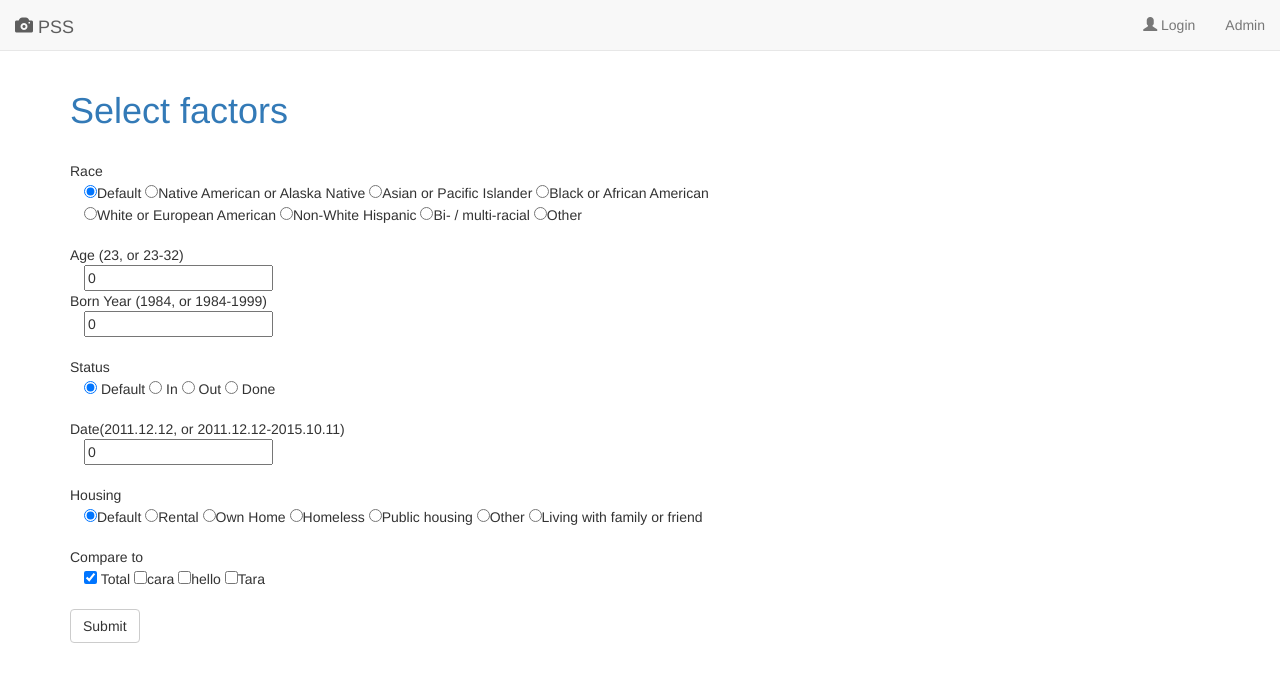
After one commit to yoonhas/tipcenter, a Django app: page /PSS/compare/ in a window 1280 px wide. The commit adds this page. Shown: the top 682 px of the page. Run offline with Django 3.2, Linux system fonts and the light colour scheme; data comes from the database, SQL or seed files in the repository; both versions use the stored data as it was after the commit; parts of the project's set-up code (start-up, migrations or seed data) failed here and were passed over; some libraries are stand-ins or nearby versions.

Commit message:
modified

```diff
--- /dev/null
+++ b/PSS/templates/PSS/compare.html
@@ -0,0 +1,77 @@
+{% extends 'PSS/base.html' %}
+{% block content %}
+
+<html>
+    <head>
+        <title> Compare </title>
+    </head>
+    <body>
+        <div>
+            <h1><a href="">Select factors</a></h1>
+        </div>
+
+            <form action="{% url 'PSS:compare_detail' %}" method="post" class="post-form">{% csrf_token %}
+                <br>Race <br>
+            <span style="margin-left:1em"></span>
+                <input type="radio" name="race" value=77 checked }>Default
+                <input type="radio" name="race" value=0>Native American or Alaska Native
+                <input type="radio" name="race" value=1>Asian or Pacific Islander
+                <input type="radio" name="race" value=2}>Black or African American <br>
+                <span style="margin-left:1em"></span>
+                <input type="radio" name="race" value=3>White or European American
+                <input type="radio" name="race" value=4}>Non-White Hispanic
+                <input type="radio" name="race" value=5>Bi- / multi-racial
+                <input type="radio" name="race" value=6}>Other
+
+            <br><br>
+            Age (23, or 23-32) <br>
+            <span style="margin-left:1em"></span>
+                <input type="text" name="age" value="0">
+            <br>
+
+            Born Year (1984, or 1984-1999)<br>
+                <span style="margin-left:1em"></span>
+                <input type="text" name="year" value="0">
+            <br><br>
+
+            Status <br><span style="margin-left:1em"></span>
+                <input type="radio" name="status" value=77 checked> Default
+                <input type="radio" name="status" value=0> In
+                <input type="radio" name="status" value=1> Out
+                <input type="radio" name="status" value=2> Done
+
+            <br>
+            <br>
+                Date(2011.12.12, or 2011.12.12-2015.10.11) <br>
+                <span style="margin-left:1em"></span>
+               <input type="text" name="date" value=0></span>
+            <br><br>
+            Housing <br>
+                <span style="margin-left:1em"></span>
+                <input type="radio" name="Housing" value=77 checked>Default
+                <input type="radio" name="Housing" value=0>Rental
+                <input type="radio" name="Housing" value=1>Own Home
+                <input type="radio" name="Housing" value=2>Homeless
+                <input type="radio" name="Housing" value=3>Public housing
+                <input type="radio" name="Housing" value=4>Other
+                <input type="radio" name="Housing" value=5>Living with family or friend
+                <br><br>
+
+                Compare to <br>
+                <span style="margin-left:1em"></span>
+                {% for i in agents %}
+                    {% if i.get_username == 'yoonhas' %}
+                        <input type="checkbox" name="compare" value={{ i.id }} checked> Total
+                    {% else %}
+                        <input type="checkbox" name="compare" value={{ i.id }} >{{ i.get_username }}
+                    {% endif %}
+                {% endfor %}
+
+                <br>
+                <br>
+            <button type="submit" class="save btn btn-default">Submit</button>
+        </form>
+        </body>
+</html>
+
+{% endblock %}
--- a/PSS/urls.py
+++ b/PSS/urls.py
@@ -60,6 +60,8 @@ urlpatterns = [
     url(r'^thankyou/$', views.Thanks, name="thanks"),
     url(r'^(?P<agent_id>[0-9]+)/summary/$', views.summary, name="summary"),
     url(r'^(?P<agent_id>[0-9]+)/score/detail/$', views.score_detail, name="score_detail"),
-
+    url(r'^compare/$', views.compare_view, name= 'compare_view'),
+    url(r'^compare/detail/$', views.compare_detail, name= 'compare_detail'),
+    url(r'^showgraph$', views.show_graph, name='show_graph'),
 
 ]
--- a/PSS/views.py
+++ b/PSS/views.py
@@ -4,10 +4,9 @@ from  django.views.generic.edit import CreateView
 from django.http import HttpResponse, HttpResponseRedirect
 from django.views import generic
 from  django.contrib import messages
-from django.views.generic.detail import DetailView
 from django.core.urlresolvers import reverse_lazy
-from .forms import CreateUserForm,EB_Form, EH_Form
-from django.contrib.auth.models import User, Permission
+from .forms import CreateUserForm
+from django.contrib.auth.models import User
 from django.contrib.auth import get_user_model
 from .models import Surveyee, SurveyTimes,EB, EH, EH_Question, ES_Question, ES, Tip_Question, Tip, EB_Question
 from .models import EXF_Question,EXF, R, R_Question, SEF, SEF_Question, GR, GR_Question, SPR, SPR_Question,Total_for_Admin
@@ -17,6 +16,10 @@ from .readFile import readFile
 import pandas as pd
 import logging
 from django_pandas.io import read_frame
+import mpld3
+from mpld3 import plugins
+import matplotlib.pyplot as plt
+import numpy as np
 
 pd.set_option('precision', 6)
 # Create your views here.
@@ -576,7 +579,6 @@ def DM_view1(request, surveyee_caseNum,survey):
     surveyee = Surveyee.objects.get(caseNum=surveyee_caseNum)
     try:
         if (DM.objects.filter(caseNum=surveyee, surveytime=survey).exists()):
-            total_for_admin(surveyee_caseNum, survey, time)
             return redirect('PSS:thanks')
 
         else:
@@ -597,11 +599,12 @@ def DM_view1(request, surveyee_caseNum,survey):
     else:
 
         dm.save()
-        total_for_admin(surveyee_caseNum, survey, time)
+        total_for_admin(surveyee_caseNum, survey, time, dm.id)
         return redirect('PSS:thanks')
 
 
-def total_for_admin(surveyee_caseNum, survey, time ):
+def total_for_admin(surveyee_caseNum, survey, time, dm_id ):
+    dm = DM.objects.get(id =dm_id)
     surveyee = Surveyee.objects.get(caseNum=surveyee_caseNum)
     surveyTime = SurveyTimes.objects.get(caseNum=surveyee_caseNum, time=time)
     eb = EB.objects.get(caseNum=surveyee_caseNum, time=time, surveytime=survey)
@@ -674,8 +677,23 @@ def total_for_admin(surveyee_caseNum, survey, time ):
                             Ess1=ess1, Ess2=ess2, Ess3=ess3, Ess4= ess4, Ess_all= ess_all,
                             PSS=pss, Resilience=resilience, Self_Efficacy=self_efficacy,
                             GR_Con=gr_con, GR_Per=gr_per, GR_all=gr_all, SPR_all=sprituallity,
-                            F_self=f_self, F_other=f_other,F_situation=f_situation, F_all=f_all
-                            )
+                            F_self=f_self, F_other=f_other,F_situation=f_situation, F_all=f_all,
+                            DM1=dm.DM1, DM1_1_year=dm.DM1_1_year,
+                            DM1_1_month=dm.DM1_1_month,
+                            DM1_1_days=dm.DM1_1_days,
+                            DM1_2=dm.DM1_2, DM1_3=dm.DM1_3, DM1_4=dm.DM1_4,
+                            DM2=dm.DM2, DM3=dm.DM3, DM4=dm.DM4,
+                            DM5=dm.DM5,
+                            DM6=dm.DM6, DM7=dm.DM7, DM8=dm.DM8, DM9=dm.DM9,
+                            DM9_1=dm.DM9_1,
+                            DM10=dm.DM10,
+                            DM11_1=dm.DM11_1, DM11_2=dm.DM11_2, DM11_3=dm.DM11_3,
+                            DM11_4=dm.DM11_4,
+                            DM12_1=dm.DM12_1, DM12_3=dm.DM12_3, DM13=dm.DM13,
+                            DM14=dm.DM14, DM14_1=dm.DM14_1,
+                            DM15=dm.DM15, DM16=dm.DM16, DM17=dm.DM17, DM18=dm.DM18,
+                            DM19=dm.DM19)
+
     total.save()
 
 
@@ -867,7 +885,20 @@ def inputFromPanda(df):
                                 Ess3=df.ix[i]['ESS3'], Ess4=df.ix[i]['ESS4'], Ess_all=df.ix[i]['ESS_all'], PSS=df.ix[i]['EHS_all']-df.ix[i]['PEBS_all'],
                                 Resilience=df.ix[i]['R_all'], Self_Efficacy=df.ix[i]['SEF_all'],GR_Con=df.ix[i]['GR_con'], GR_Per=df.ix[i]['GR_per'],
                                 GR_all=df.ix[i]['GR_all'], SPR_all=df.ix[i]['SPR_all'], F_self=df.ix[i]['F_self'], F_other=df.ix[i]['F_other'],
-                                F_situation=df.ix[i]['F_situation'], F_all=df.ix[i]['F_all'])
+                                F_situation=df.ix[i]['F_situation'], F_all=df.ix[i]['F_all'], DM1=df.ix[i]['Employed'], DM1_1_year=df.ix[i]['YearsEmployed'], DM1_1_month=df.ix[i]['MonthsEmployed'],
+                                DM1_1_days=df.ix[i]['DaysEmployed'],
+                                DM1_2=0, DM1_3=0, DM1_4=0,
+                                DM2=0, DM3=0, DM4=0,
+                                DM5=0,
+                                DM6=0, DM7=0, DM8=2, DM9=1,
+                                DM9_1='',
+                                DM10=1,
+                                DM11_1=1, DM11_2=1, DM11_3=1,
+                                DM11_4=1,
+                                DM12_1=1, DM12_3=1, DM13=df.ix[i]['Gender'],
+                                DM14=df.ix[i]['Race'], DM14_1=' ',
+                                DM15=1, DM16=df.ix[i]['EDULevel'], DM17=1, DM18=1,
+                                DM19=1)
         total.save()
 
 
@@ -974,6 +1005,43 @@ def summary(request, agent_id):
     F_situation=models.FloatField(null=False)
     F_all=models.FloatField(null=False)'''
 
+def draw_graph(box):
+    peb =pd.DataFrame(columns=['Health', 'Community','Childcare', 'Jobskills', 'SoftSkill', 'Peb_all'])
+    ehs =pd.DataFrame(columns=['Empowerment', 'Selfmotivation', 'SkilResources', 'GaolOrientation','Ehs_all'])
+    ess =pd.DataFrame(columns=['Ess1','Ess2','Ess3','Ess4', 'Ess_all', 'PSS'])
+
+    for i in range(4):
+        _, diction = box[i]
+        peb.loc[i] = [diction['Health']['mean'],diction['Community']['mean'],diction['Childcare']['mean']
+            ,diction['Jobskills']['mean'],diction['SoftSkill']['mean'],diction['Peb_all']['mean']]
+        ehs.loc[i] = [diction['Empowerment']['mean'],diction['Selfmotivation']['mean'],diction['SkilResources']['mean']
+            ,diction['GaolOrientation']['mean'],diction['Ehs_all']['mean'] ]
+        ess.loc[i] = [diction['Ess1']['mean'],diction['Ess2']['mean'],diction['Ess3']['mean']
+            ,diction['Ess4']['mean'],diction['Ess_all']['mean'],diction['PSS']['mean'] ]
+
+    fig, ax = plt.subplots()
+    ax.grid(True, alpha=0.3)
+
+    for key, val in peb.iteritems():
+        l, = ax.plot(val.index+1, val.values, label=key)
+        #ax.fill_between(val.index, val.values*.5, val.values*1.5, color =l.get_color(), alpha=.4 )
+
+    handles, labels = ax.get_legend_handles_labels()  # return lines and labels
+    interactive_legend = plugins.InteractiveLegendPlugin(zip(handles,
+                                                             ax.collections),
+                                                         labels,
+                                                         alpha_unsel=0.5,
+                                                         alpha_over=1.5,
+                                                         start_visible=True)
+
+    ax.set_xlabel('Times')
+    ax.set_ylabel('Mean')
+    ax.set_title('PEB', size=20)
+    html_fig = mpld3.fig_to_html(fig)
+    plt.close(fig)
+    return html_fig
+
+
 def score_detail(request, agent_id):
     pd.set_option('precision', 6)
     def describe(df):
@@ -999,20 +1067,113 @@ def score_detail(request, agent_id):
     agent = User.objects.get(id=agent_id)
     i = 1
     list1=[]
-    print(agent_id)
     if agent_id == '1':
-        print("hwereer 1")
         while i != 5:
             pd.set_option('precision', 6)
             time = Total_for_Admin.objects.filter(Time=i)
             list1.append((i, describe(read_frame(time))))
             i += 1
     else:
-        print("else 222")
         while i != 5:
             pd.set_option('precision', 6)
             time = Total_for_Admin.objects.filter(Time=i, Agent=agent)
             list1.append((i, describe(read_frame(time))))
             i += 1
 
-    return render(request, "PSS/score_detail.html", { 'agent':agent.get_username(), 'detail_list':list1})
+    html_fig = draw_graph(list1)
+    return render(request, "PSS/score_detail.html", { 'agent':agent.get_username(), 'detail_list':list1, 'html_fig':html_fig})
+
+def compare_view(request):
+    agents = User.objects.all()
+    return render(request, 'PSS/compare.html', {'agents':agents})
+
+def compare_detail(request):
+
+    def describe(df):
+        pd.set_option('precision', 6)
+        data = {}
+        fact_list = ['Health', 'Community', 'Childcare', 'Jobskills', 'SoftSkill', 'Peb_all',
+                     'Empowerment', 'Selfmotivation', 'SkilResources', 'GaolOrientation', 'Ehs_all',
+                     'Ess1', 'Ess2', 'Ess3', 'Ess4', 'Ess_all', 'PSS']
+        for i in fact_list:
+            data[i] = helper(df, i)
+        return data
+
+    def helper(df, str):
+        pd.set_option('precision', 6)
+        mean = df[str].mean().round(6)
+        count = df[str].count()
+        min = df[str].min()
+        max = df[str].max()
+        std = df[str].std().round(6)
+        desc = {'mean': mean, 'count': count, 'min': min, 'max': max, 'std': std}
+        return desc
+
+    raw_data = read_frame(Total_for_Admin.objects.all())
+    races = request.POST['race']
+
+    age = request.POST['age']
+    if '-' in age:
+        ages = list(age.split('-'))
+    else:
+        ages=age
+
+    year = request.POST['year']
+    if '-' in year:
+        years = list(year.split('-'))
+    else:
+        years=year
+    status = request.POST['status']
+    date = request.POST['date']
+    if '-' in date:
+        dates = list(date.split('-'))
+    else:
+        dates = date
+
+    begin = pd.to_datetime(dates[0], format='%Y-%m-%d' )
+    end = pd.to_datetime(dates[1], format='%Y-%m-%d' )
+
+    housing = request.POST['Housing']
+    compare = request.POST.getlist('compare')
+
+    print(ages)
+    print(years)
+    print(status)
+    print(dates)
+    print(begin, end)
+    print(housing)
+    print(compare)
+
+    agent_list= {}
+    for i in compare:
+        if i == 1:
+            if races != 77:
+                raceMask = (raw_data['DM14']==races)
+
+
+
+    return render(request, 'PSS/compare.html')
+
+
+def show_graph(request):
+    return
+
+def deleteAll():
+    DM.objects.all().delete()
+    EB.objects.all().delete()
+    EH.objects.all().delete()
+    ES.objects.all().delete()
+    EXF.objects.all().delete()
+    F.objects.all().delete()
+    GD.objects.all().delete()
+    GR.objects.all().delete()
+    HEALTH.objects.all().delete()
+    HM.objects.all().delete()
+    R.objects.all().delete()
+    SEF.objects.all().delete()
+    SPR.objects.all().delete()
+    SSP.objects.all().delete()
+    Tip.objects.all().delete()
+    SurveyTimes.objects.all().delete()
+    Surveyee.objects.all().delete()
+    print("good to go")
```
Also changed, not shown: PSS/models.py (+47 -1 lines), PSS/templates/PSS/score_detail.html (+6 -3 lines), PSS/templates/PSS/show_graph.html (added, +10 -0 lines), PSS/migrations/0029_auto_20170816_2026.py (added), db.sqlite3.
